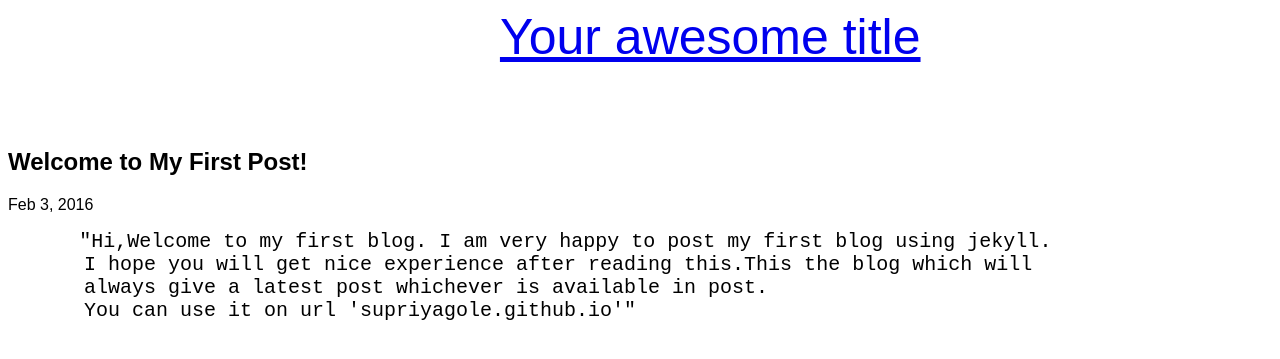
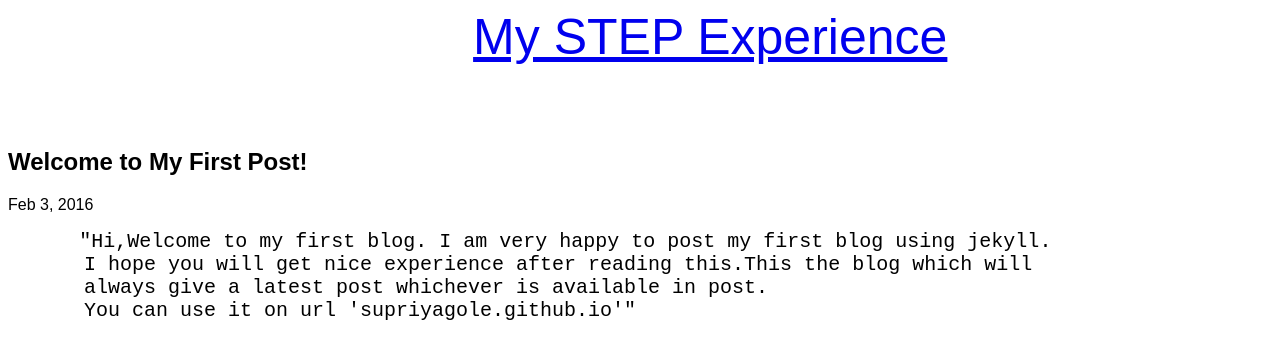
Before and after one commit to SupriyaGole/SupriyaGole.github.io, a Jekyll site: the page built from _posts/2016-02-03-firstPost.markdown, in a window 1280 px wide. Shown: the top 359 px of the page. Built offline with Jekyll 4.4.1, drawn with Linux system fonts in a browser that asks for light colours.

Commit message:
Title changed

```diff
--- a/_config.yml
+++ b/_config.yml
@@ -6,7 +6,7 @@
 # 'jekyll serve'. If you change this file, please restart the server process.
 
 # Site settings
-title: Your awesome title
+title: My STEP Experience
 email: your-email@domain.com
 description: > # this means to ignore newlines until "baseurl:"
   Write an awesome description for your new site here. You can edit this
```
